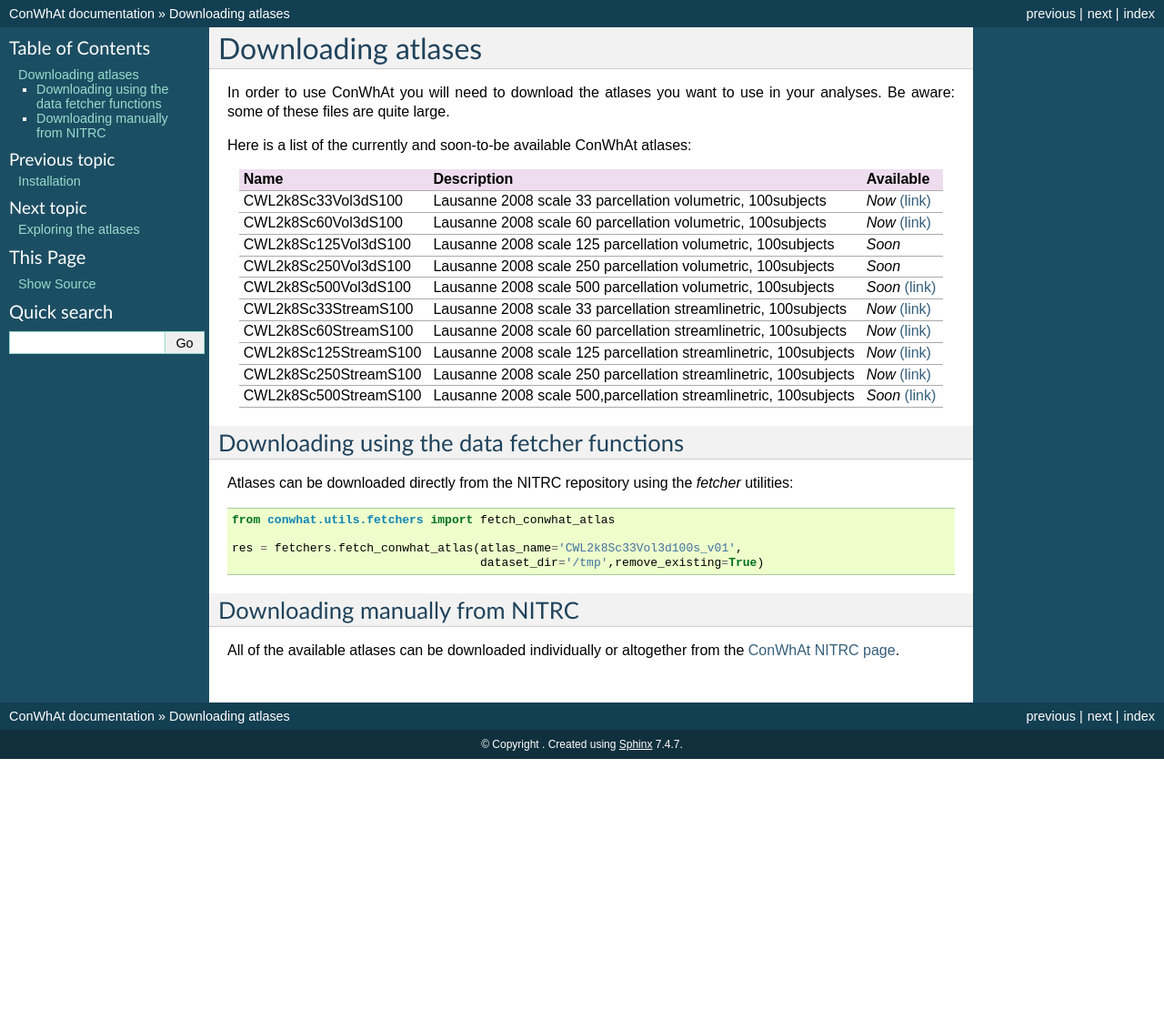
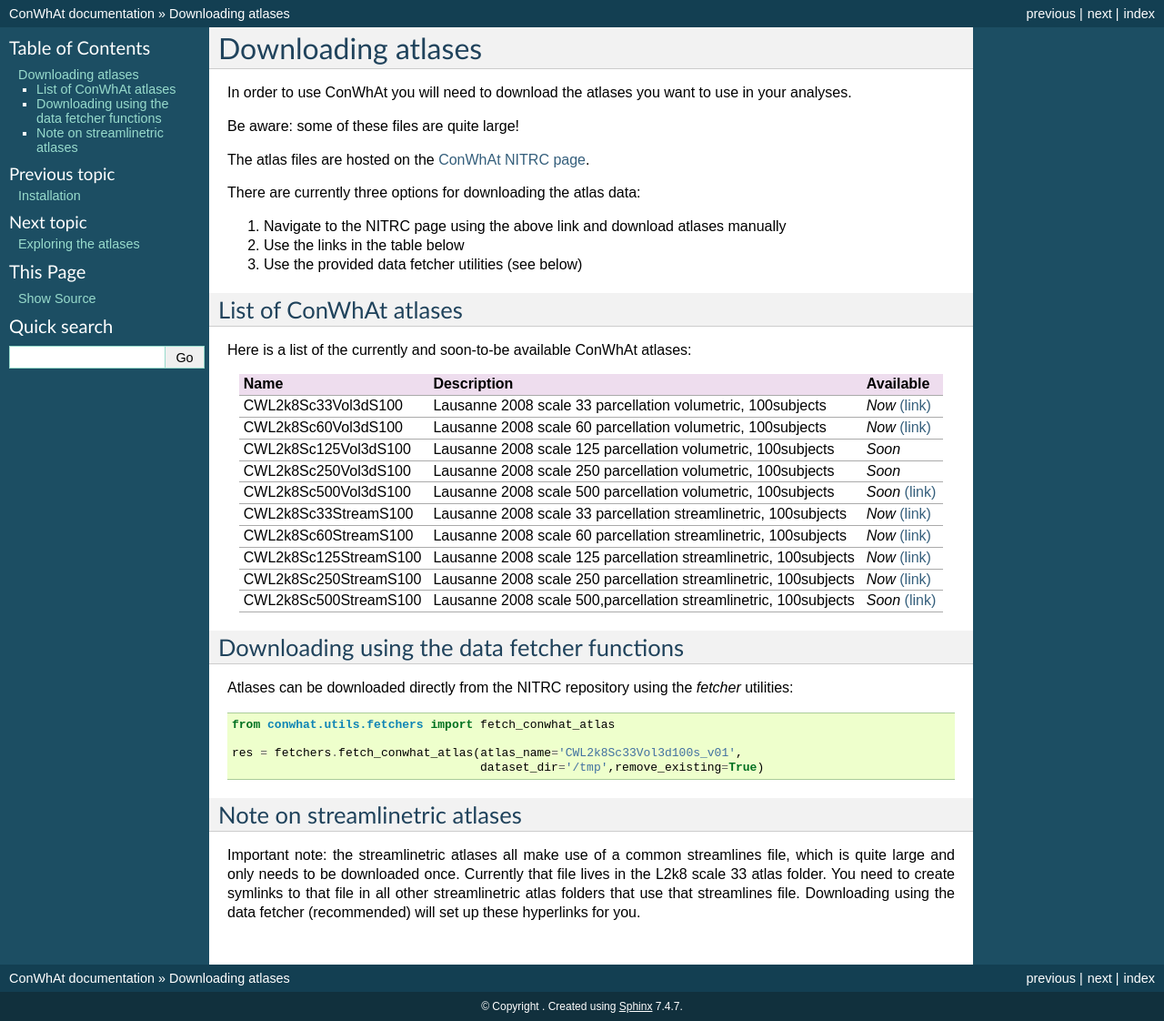
Before and after one commit to JohnGriffiths/ConWhAt, a Sphinx documentation site: the page built from docs/getting_started/downloading_atlases.rst, in a window 1280 px wide. Shown: the whole page at 91% size. Built offline with Sphinx 7.4.7, drawn with Linux system fonts in a browser that asks for light colours; before the commit the page ends 900 px from its top, so only the background shows below that.

Commit message:
more docs on downloading data

```diff
--- a/docs/getting_started/downloading_atlases.rst
+++ b/docs/getting_started/downloading_atlases.rst
@@ -2,7 +2,23 @@
 Downloading atlases
 ===================
 
-In order to use ConWhAt you will need to download the atlases you want to use in your analyses. Be aware: some of these files are quite large.
+In order to use ConWhAt you will need to download the atlases you want to use in your analyses.
+
+Be aware: some of these files are quite large!
+
+The atlas files are hosted on the `ConWhAt NITRC page <https://www.nitrc.org/projects/conwhat/>`_.
+
+There are currently three options for downloading the atlas data:
+
+
+1. Navigate to the NITRC page using the above link and download atlases manually
+2. Use the links in the table below
+3. Use the provided data fetcher utilities (see below)
+
+
+
+List of ConWhAt atlases
+-----------------------
 
 Here is a list of the currently and soon-to-be available ConWhAt atlases:
 
@@ -56,7 +72,12 @@ using the `fetcher` utilities:
                                        dataset_dir='/tmp',remove_existing=True)
 
 
-Downloading manually from NITRC
--------------------------------
 
-All of the available atlases can be downloaded individually or altogether from the `ConWhAt NITRC page <https://www.nitrc.org/projects/conwhat/>`_.
+
+Note on streamlinetric atlases
+---------------------------------------------
+
+Important note: the streamlinetric atlases all make use of a common streamlines file, which is quite large
+and only needs to be downloaded once. Currently that file lives in the L2k8 scale 33 atlas folder.
+You need to create symlinks to that file in all other streamlinetric atlas folders that use that
+streamlines file. Downloading using the data fetcher (recommended) will set up these hyperlinks for you.
```
